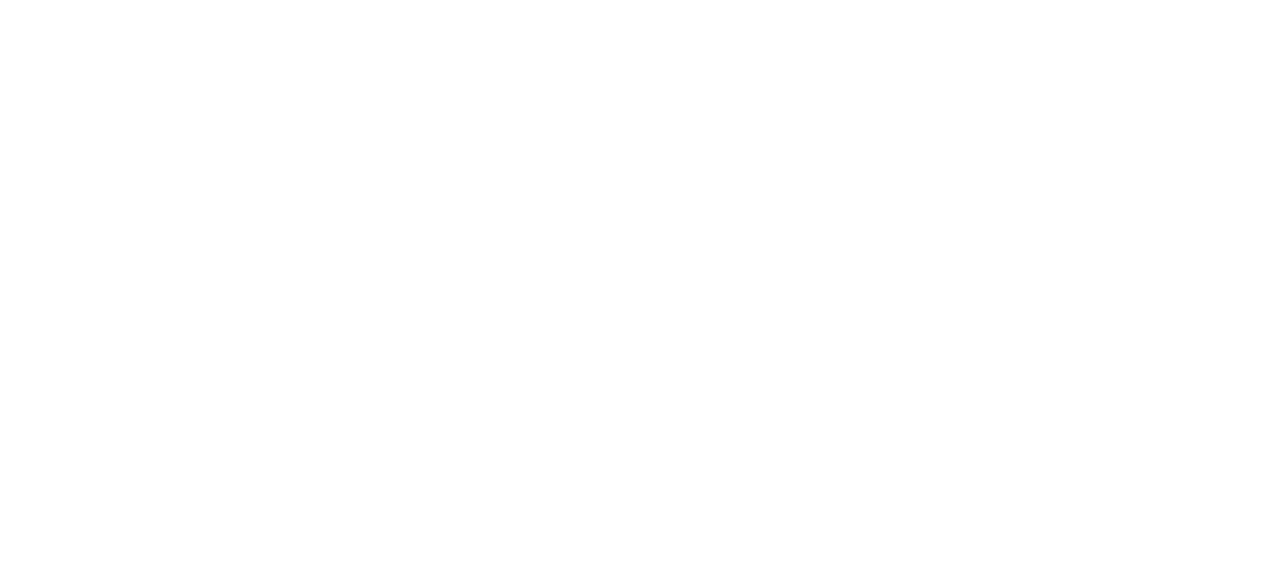
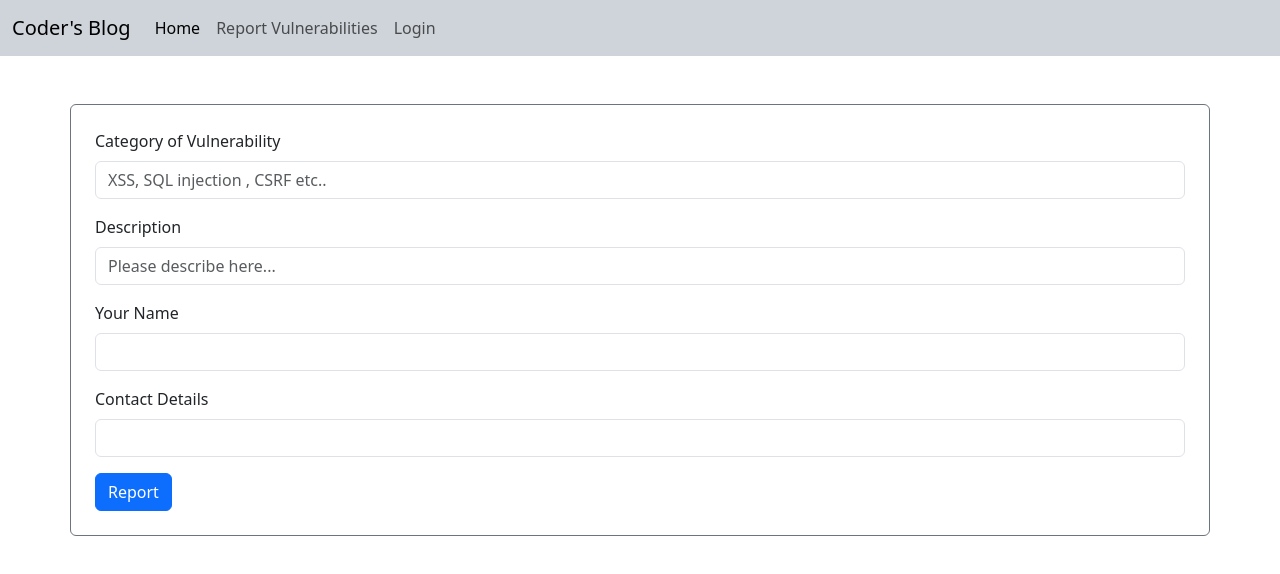
Before and after one commit to RohillaNisha/Coders-Blog, a React (Create React App) app in the folder frontend/: page /report-vulnerabilities in a window 1280 px wide. Before the commit this address had no page. Shown: the top 574 px of the page. Built offline with nearby package versions, Linux system fonts and the light colour scheme.

Commit message:
changed frontend view a little

```diff
--- a/frontend/src/App.js
+++ b/frontend/src/App.js
@@ -7,20 +7,27 @@
 import LoggedInView from "./Components/LoggedInView";
 import SingleBlog from "./Components/SingleBlog";
 import GetReports from "./Components/GetReports";
+import Navbar from "./Components/Navbar";
+import ReportVulnerability from "./Components/ReportVulnerability";
 
 function App() {
   return (
-    <BrowserRouter >
-        <Routes>
-            <Route path="/blogs" element={<StartPage/>}> </Route>
-            <Route path="/blogs/:blogId" element={<SingleBlog/>}></Route>
-            <Route path="/logged-in-view" element={<LoggedInView/>}> </Route>
-            <Route path="/logged-in-view/:blogId" element={<SingleBlog/>}> </Route>
-            <Route path="/vulnerabilities-reported" element={<GetReports/>}></Route>
+      <BrowserRouter>
+          <div>
+              <Navbar/>
+              <Routes>
+                  <Route path="/blogs" element={<StartPage/>}/>
+                  <Route path="/blogs/:blogId" element={<SingleBlog/>}/>
+                  <Route path="/login" element={<LoginForm/>}/>
+                  <Route path="/logged-in-view" element={<LoggedInView/>}/>
+                  <Route path="/logged-in-view/:blogId" element={<SingleBlog/>}/>
+                  <Route path="/vulnerabilities-reported" element={<GetReports/>}/>
+                  <Route path="/report-vulnerabilities" element={<ReportVulnerability/>}/>
 
 
-        </Routes>
-    </BrowserRouter>
+              </Routes>
+          </div>
+      </BrowserRouter>
   );
 }
 
--- a/frontend/src/Components/LoginForm.js
+++ b/frontend/src/Components/LoginForm.js
@@ -102,7 +102,7 @@
 
 
     return (
-        <div className="container border border-2 rounded-2">
+        <div className="container mt-5 border border-secondary rounded p-4">
             {state.isAuthenticated ? (
                 <div>
                     <h5>Hello {username}</h5>
@@ -132,6 +132,7 @@
                 </div>
             ) : (
                 <form>
+                   <h3 className= "text-center">Login </h3>
                     <div className="form-row">
                         <div className="col mb-3">
                             <label className="form-label">Username</label>
--- /dev/null
+++ b/frontend/src/Components/Navbar.js
@@ -0,0 +1,27 @@
+import React from 'react';
+import { Link } from 'react-router-dom'; // If you are using React Router for navigation
+
+const Navbar = () => {
+    return (
+        <nav className="navbar navbar-expand-lg navbar-light bg-dark-subtle">
+            <div className="container-fluid">
+                <a className="navbar-brand" href="#">Coder's Blog</a>
+                <button className="navbar-toggler" type="button" data-bs-toggle="collapse"
+                        data-bs-target="#navbarNavAltMarkup" aria-controls="navbarNavAltMarkup" aria-expanded="false"
+                        aria-label="Toggle navigation">
+                    <span className="navbar-toggler-icon"></span>
+                </button>
+                <div className="collapse navbar-collapse" id="navbarNavAltMarkup">
+                    <div className="navbar-nav">
+                        <a className="nav-link active" aria-current="page" href="/blogs">Home</a>
+                        <a className="nav-link" href="/report-vulnerabilities">Report Vulnerabilities</a>
+                        <a className="nav-link" href="/login">Login</a>
+                    </div>
+                </div>
+            </div>
+        </nav>
+    )
+
+};
+
+export default Navbar;
--- a/frontend/src/Components/ReportVulnerability.js
+++ b/frontend/src/Components/ReportVulnerability.js
@@ -34,8 +34,8 @@
     }
 
     return (
-        <div>
-        <form>
+        <div className= "container mt-5 border border-secondary rounded p-4">
+        <form >
             <div className="form-row">
                 <div className="col mb-3">
                     <label className="form-label">Category of Vulnerability </label>
--- a/frontend/src/Components/StartPage.js
+++ b/frontend/src/Components/StartPage.js
@@ -7,16 +7,9 @@
 
     return (
         <div className="container ms-2">
-            <h1 className="text-center mt-4">Coder's Blog</h1>
             <div className="row mt-5 gx-3">
                 <div className="col-9">
                     <Blogs/>
-                </div>
-                <div className="col-3 ">
-                    <LoginForm/>
-                </div>
-                <div className="col-3 ">
-                    <ReportVulnerability/>
                 </div>
             </div>
         </div>
```
